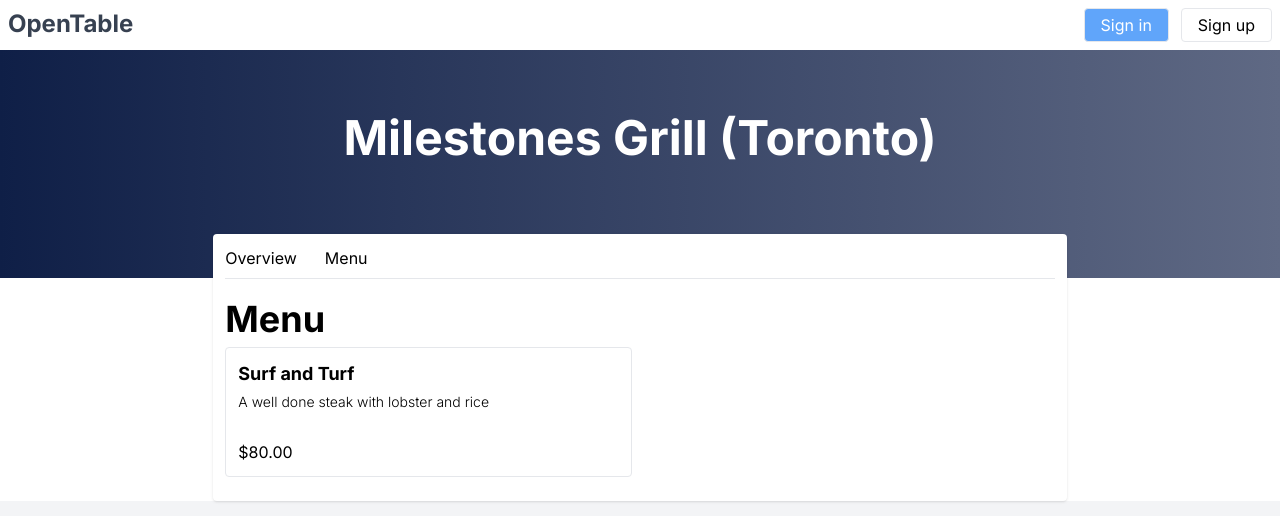
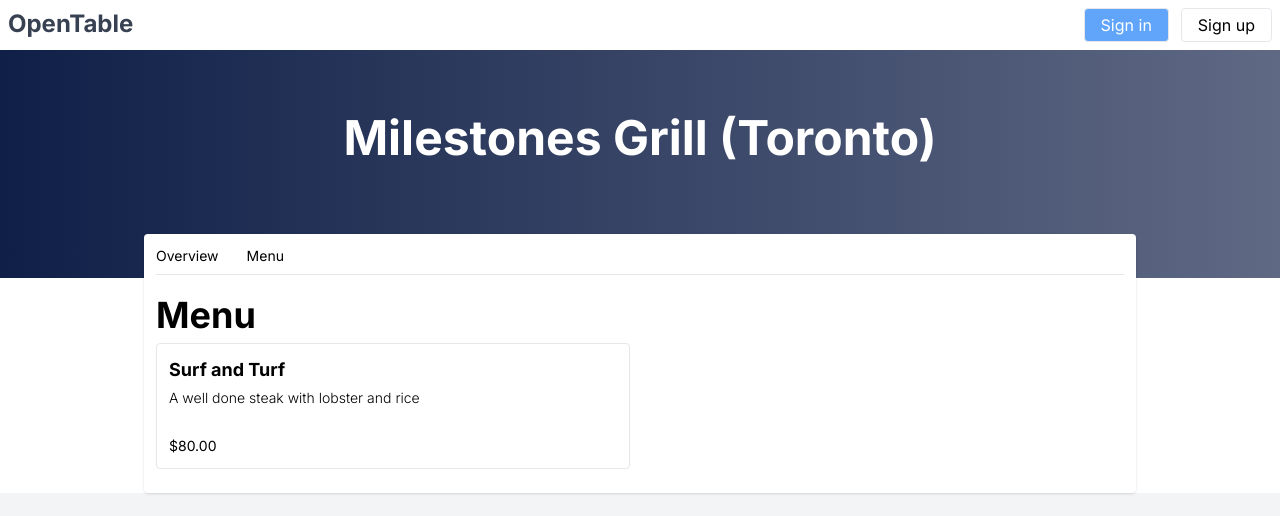
Before and after one commit to EmmanuelORivera/open-table-nextjs, a Next.js app: page /restaurant/milestone-grill/menu in a window 1280 px wide. Shown: the top 516 px of the page. Built offline with nearby package versions, Linux system fonts and the light colour scheme.

Commit message:
feat: adding link navigation

```diff
--- a/src/app/restaurant/[slug]/menu/page.tsx
+++ b/src/app/restaurant/[slug]/menu/page.tsx
@@ -1,4 +1,5 @@
 import Hero from '@/components/Hero'
+import Link from 'next/link'
 
 const MenuPage = () => {
   return (
@@ -6,18 +7,16 @@ const MenuPage = () => {
       <div className="max-w-screen-2xl m-auto bg-white">
         <Hero title="Milestones Grill (Toronto)"></Hero>
         {/* HEADER */} {/* DESCRIPTION PORTION */}
-        <div className="flex m-auto w-2/3 justify-between items-start 0 -mt-11">
-          <div className="bg-white w-[100%] rounded p-3 shadow">
+        <div className="px-4 flex m-auto w-full max-w-screen-lg  justify-between items-start 0 -mt-11">
+          <div className="bg-white w-[100%] rounded p-3 shadow text-sm">
             {/* RESAURANT NAVBAR */}
             <nav className="flex text-reg border-b pb-2">
-              <a href="" className="mr-7">
-                {' '}
-                Overview{' '}
-              </a>
-              <a href="" className="mr-7">
-                {' '}
-                Menu{' '}
-              </a>
+              <Link href="/restaurant/milestone-grill" className="mr-7">
+                Overview
+              </Link>
+              <Link href="/restaurant/milestone-grill/menu" className="mr-7">
+                Menu
+              </Link>
             </nav>
             {/* RESAURANT NAVBAR */} {/* MENU */}
             <div className="bg-white mt-5">
--- a/src/app/restaurant/[slug]/page.tsx
+++ b/src/app/restaurant/[slug]/page.tsx
@@ -1,5 +1,6 @@
 import Hero from '@/components/Hero'
 import MakeAReservation from '@/components/MakeAReservation'
+import Link from 'next/link'
 
 const RestaurantDetails = () => {
   return (
@@ -7,19 +8,17 @@ const RestaurantDetails = () => {
       <div className="max-w-screen-2xl m-auto bg-white ">
         <Hero title="Milestones Grill (Toronto)"></Hero>
         {/* DESCRIPTION PORTION */}
-        <div className="px-4 lg:grid lg:grid-cols-[repeat(2,minmax(200px,550px))] lg:gap-10 justify-center">
+        <div className="px-4 lg:grid lg:grid-cols-[repeat(2,minmax(200px,550px))] lg:gap-10 justify-end">
           <div className="-mt-11 mx-auto max-w-screen-md lg:max-w-screen-md">
             <div className="bg-white mx-auto rounded p-3 shadow text-sm">
               {/* RESAURANT NAVBAR */}
               <nav className="flex text-reg border-b pb-2">
-                <a href="" className="mr-7">
-                  {' '}
-                  Overview{' '}
-                </a>
-                <a href="" className="mr-7">
-                  {' '}
-                  Menu{' '}
-                </a>
+                <Link href="/restaurant/milestone-grill" className="mr-7">
+                  Overview
+                </Link>
+                <Link href="/restaurant/milestone-grill/menu" className="mr-7">
+                  Menu
+                </Link>
               </nav>
               {/* RESAURANT NAVBAR */} {/* TITLE */}
               <div className="mt-4 border-b pb-6">
--- a/src/components/Card.tsx
+++ b/src/components/Card.tsx
@@ -1,8 +1,10 @@
+import Link from 'next/link'
 import React from 'react'
 
 const Card = () => {
   return (
     <div className="pb-3 w-full max-w-[270px] rounded overflow-hidden border cursor-pointer">
+      <Link href="/restaurant/milestones-grill">
         <img
           src="https://resizer.otstatic.com/v2/photos/wide-huge/2/31852905.jpg"
           alt=""
@@ -21,6 +23,7 @@ const Card = () => {
           </div>
           <p className="text-sm mt-1 font-bold">Booked 3 times today</p>
         </div>
+      </Link>
     </div>
   )
 }
--- a/src/components/Navbar.tsx
+++ b/src/components/Navbar.tsx
@@ -1,9 +1,11 @@
+import Link from 'next/link'
+
 const Navbar = () => {
   return (
     <nav className="container mx-auto p-2 flex justify-between">
-      <a href="" className="font-bold text-gray-700 text-2xl">
+      <Link href="/" className="font-bold text-gray-700 text-2xl">
         OpenTable
-      </a>
+      </Link>
 
       <div className="flex">
         <button className="bg-blue-400 text-white border p-1 px-4 rounded mr-3">
```
Lines whose indentation alone changed are shown as unchanged.
